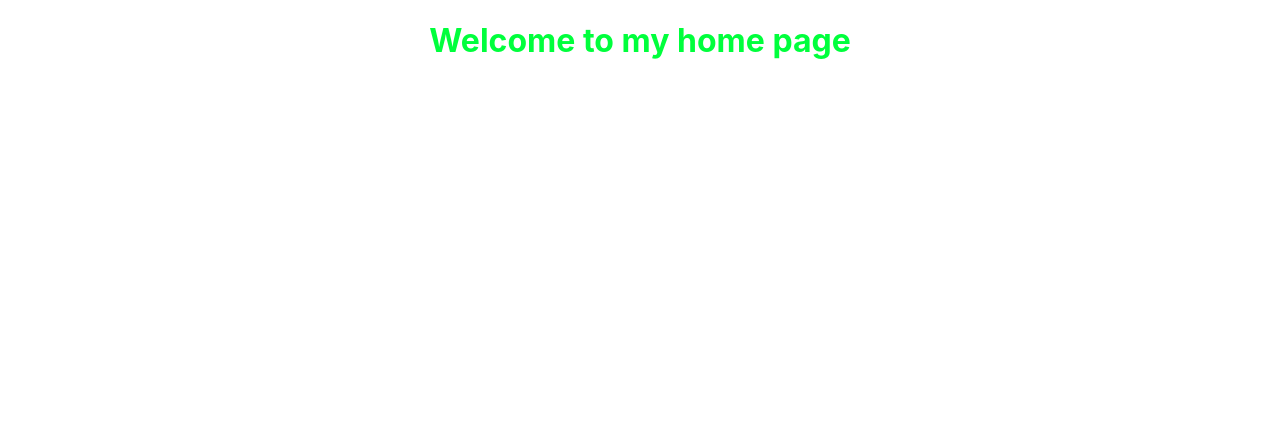
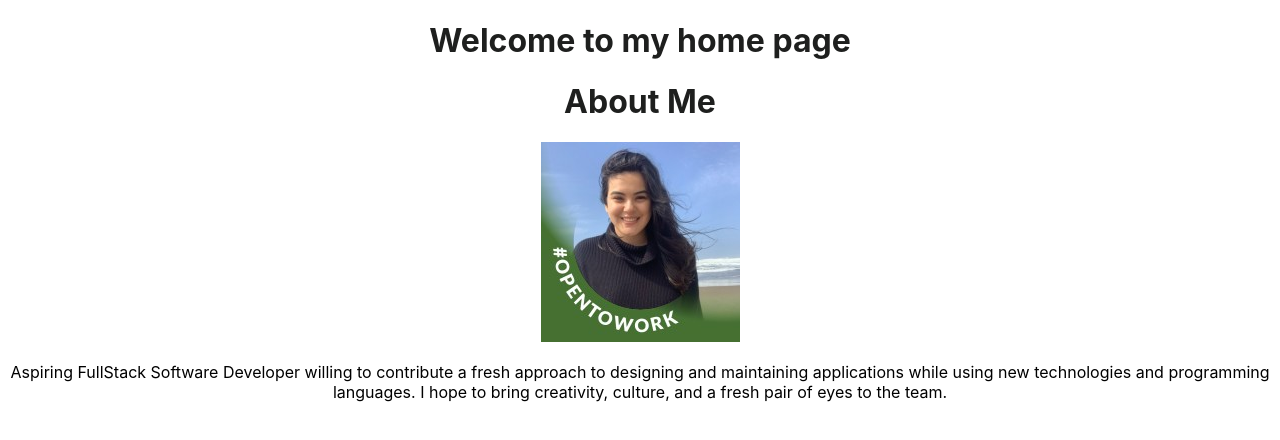
Before and after one commit to yovana-pelayo/Portfolio-Yovana, a React (Create React App) app in the folder portfolio-yovana/: page / in a window 1280 px wide. Shown: the top 440 px of the page. Built offline with nearby package versions, Linux system fonts and the light colour scheme.

Commit message:
created an about me component with a p tag for text  and added an image.

```diff
--- /dev/null
+++ b/portfolio-yovana/src/About/About.jsx
@@ -0,0 +1,14 @@
+
+
+function About() {
+    return(
+        <>
+        <h1>About Me</h1>
+        <img src="assets/yovana.jpg" />
+        <p>Aspiring FullStack Software Developer willing to contribute a fresh approach to designing and maintaining applications while using new technologies and programming languages. I hope to bring creativity, culture, and a fresh pair of eyes to the team.
+            </p>
+
+        </>
+    )
+}
+export default About;
--- a/portfolio-yovana/src/Home/Home.css
+++ b/portfolio-yovana/src/Home/Home.css
@@ -1,3 +1,3 @@
 h1 {
-    color: rgb(0, 255, 60);
+    color: rgb(30, 31, 30);
 }
--- a/portfolio-yovana/src/Home/Home.jsx
+++ b/portfolio-yovana/src/Home/Home.jsx
@@ -1,9 +1,13 @@
+import About from '../About/About';
 import './Home.css';
 
 function Home() {
     return (
         <div>
         <h1> Welcome to my home page</h1>
+            <div className='about-me'>
+        <About/>
+            </div>
         </div>
     )
 }
```
Also changed, not shown: portfolio-yovana/public/assets/yovana.jpg (added).
